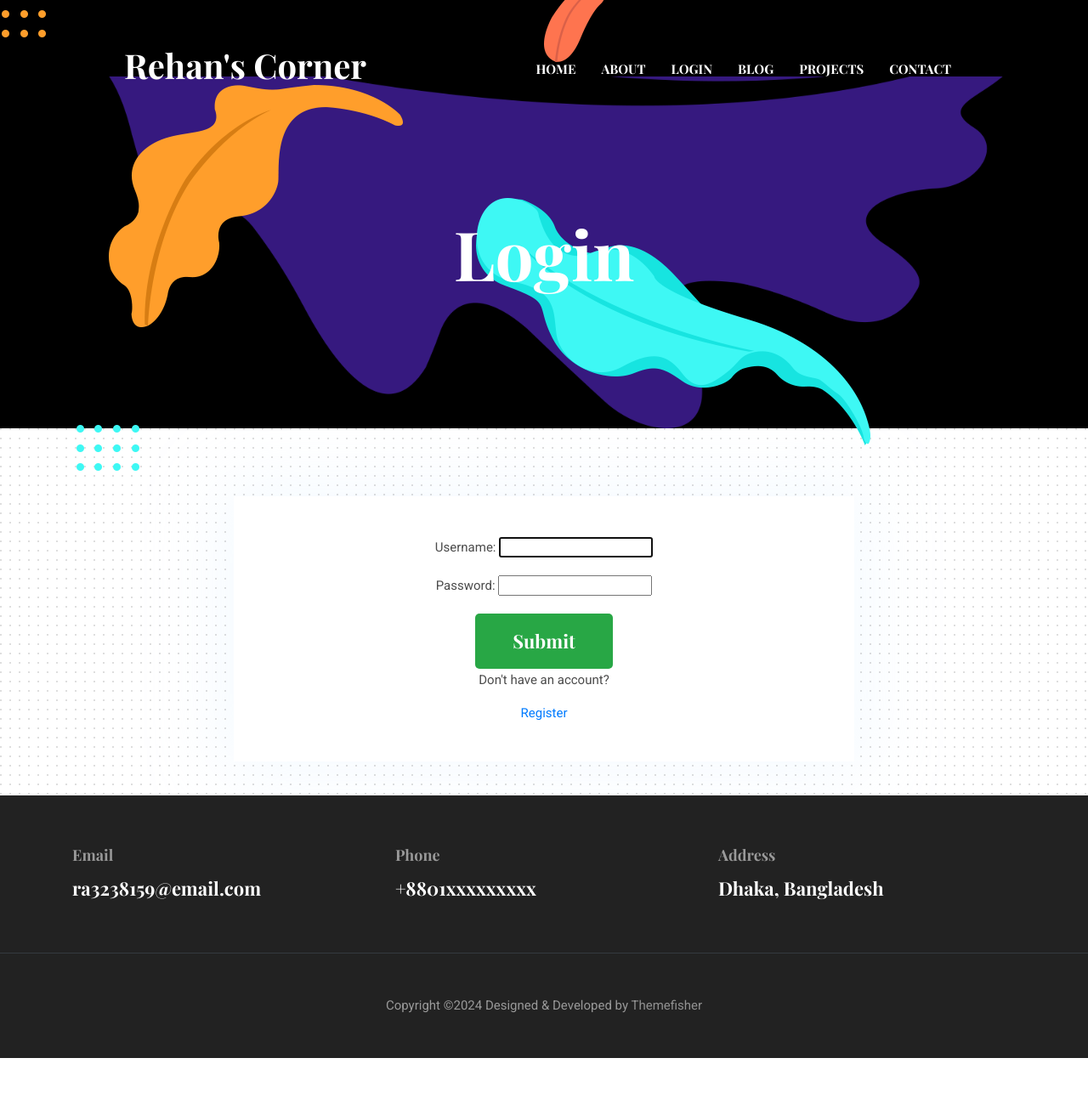
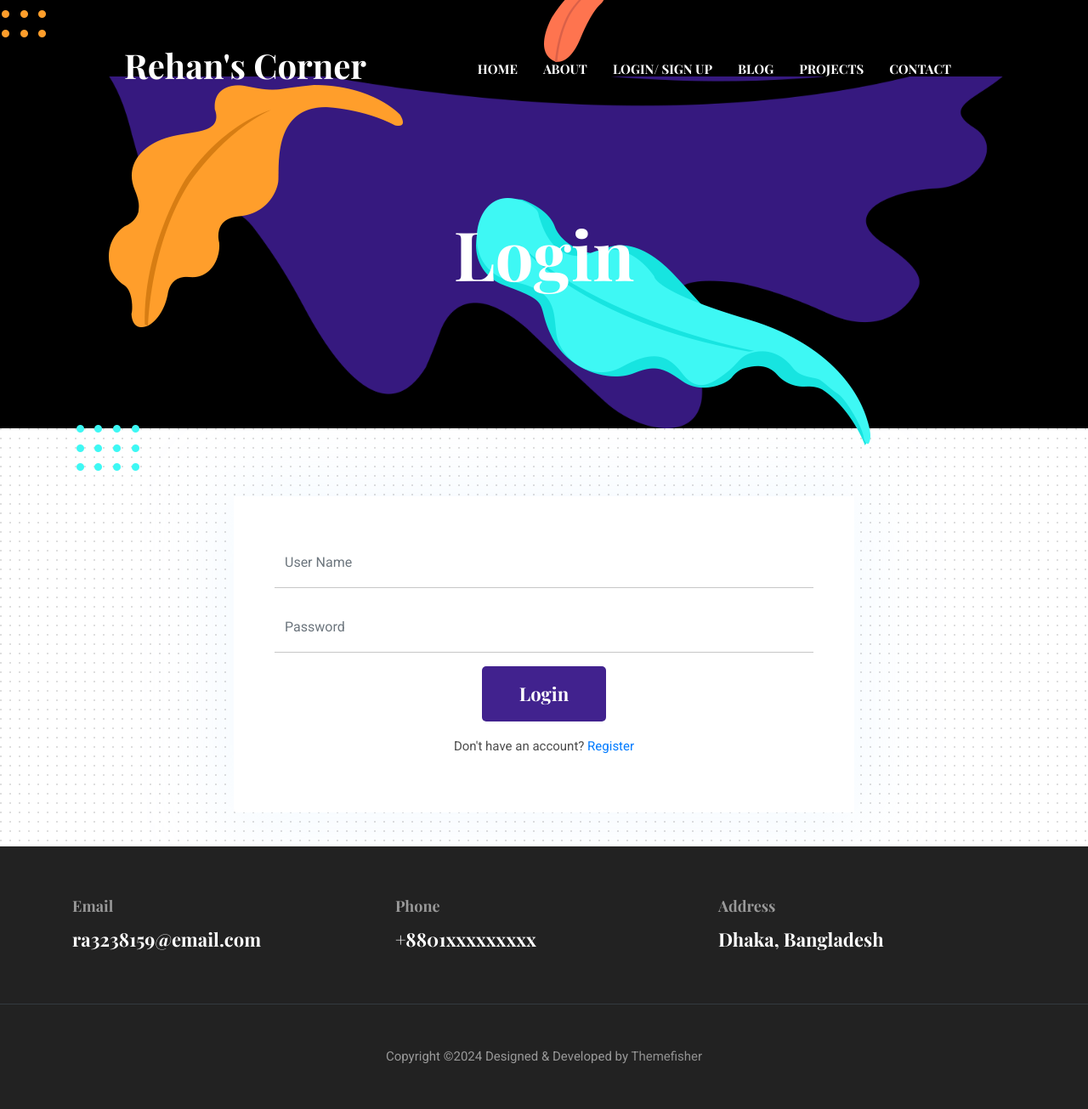
Before and after one commit to reh1548/Portfolio, a Django app: page /accounts/login/ in a window 1280 px wide. Shown: the whole page at 85% size. Before the commit the page ends 1245 px from the top, so only its background shows below. Run offline with Django 4.2, Linux system fonts and the light colour scheme; some libraries are stand-ins or nearby versions.

Commit message:
Completed login/registration and comment system

```diff
--- /dev/null
+++ b/accounts/templates/accounts/login_register.html
@@ -0,0 +1,102 @@
+{% extends "base/base.html" %} {% load static %} {% block body %}
+
+<!-- page title -->
+<section class="page-title bg-primary position-relative">
+  <div class="container">
+    <div class="row">
+      <div class="col-12 text-center">
+        <h1 class="text-white font-tertiary">{% if register %}Register{% else %}Login{% endif %}</h1>
+      </div>
+    </div>
+  </div>
+  <!-- background shapes -->
+  {% include "base/_background_shapes.html" %}
+  <!-- /page title -->
+
+  <section class="section section-on-footer" data-background="images/backgrounds/bg-dots.png" style="padding-bottom: 290px">
+    <div class="container">
+      <div class="row">
+        <div class="col-lg-8 mx-auto">
+          <div class="bg-white rounded text-center p-5 shadow-down">
+            {% if messages %}
+              <div id="message-container">
+                {% for message in messages %}
+                  <div class="alert {% if message.tags == 'success' %}alert-success{% elif message.tags == 'error' %}alert-danger{% endif %}" role="alert">
+                    {{ message }}
+                  </div>
+                {% endfor %}
+              </div>
+            {% endif %}
+
+            {% if register %}
+            <!-- Registration Form Starts-->
+            <form action="{% url 'register' %}" method="POST">
+              {% csrf_token %}
+              <div class="form-group">
+                <input type="text" name="username" class="form-control" placeholder="User Name" required />
+                {% if form.username.errors %}
+                <div class="text-danger">{{ form.username.errors }}</div>
+                {% endif %}
+              </div>
+              <div class="form-group">
+                <input type="text" name="first_name" class="form-control" placeholder="First Name" required />
+                {% if form.first_name.errors %}
+                <div class="text-danger">{{ form.first_name.errors }}</div>
+                {% endif %}
+              </div>
+              <div class="form-group">
+                <input type="text" name="last_name" class="form-control" placeholder="Last Name" required />
+                {% if form.last_name.errors %}
+                <div class="text-danger">{{ form.last_name.errors }}</div>
+                {% endif %}
+              </div>
+              <div class="form-group">
+                <input type="email" name="email" class="form-control" placeholder="Email" required />
+                {% if form.email.errors %}
+                <div class="text-danger">{{ form.email.errors }}</div>
+                {% endif %}
+              </div>
+              <div class="form-group">
+                <input type="password" name="password1" class="form-control" placeholder="Password" required />
+                {% if form.password1.errors %}
+                <div class="text-danger">{{ form.password1.errors }}</div>
+                {% endif %}
+              </div>
+              <div class="form-group">
+                <input type="password" name="password2" class="form-control" placeholder="Confirm Password" required />
+                {% if form.password2.errors %}
+                <div class="text-danger">{{ form.password2.errors }}</div>
+                {% endif %}
+              </div>
+              <div class="form-group">
+                <input type="submit" value="Register" class="btn btn-primary" />
+              </div>
+            </form>
+            <p>Already have an account? <a href="{% url 'login' %}">Login</a></p>
+            <!-- Registration Form Ends-->
+            {% else %}
+            <!-- Login Form Starts-->
+            <form action="{% url 'login' %}" method="POST">
+              {% csrf_token %}
+              <div class="form-group">
+                <input type="text" name="username" class="form-control" placeholder="User Name" required />
+              </div>
+              <div class="form-group">
+                <input type="password" name="password" class="form-control" placeholder="Password" required />
+              </div>
+              <div class="form-group">
+                <input type="submit" value="Login" class="btn btn-primary" />
+              </div>
+            </form>
+            <p>Don't have an account? <a href="{% url 'register' %}">Register</a></p>
+            <!-- Login Form Ends-->
+            {% endif %}
+
+          </div>
+        </div>
+      </div>
+    </div>
+  </section>
+
+{% endblock %}
+</section>
--- a/accounts/urls.py
+++ b/accounts/urls.py
@@ -1,7 +1,8 @@
 from django.urls import path, include
-from .views import registration
+from . import views
 
 urlpatterns = [
-    path('', include("django.contrib.auth.urls")),
-    path('registration/', registration, name='registration'),
+    path('register/', views.registerUser, name='register'),
+    path('login/', views.loginUser, name='login'),
+    path('logout/', views.logoutUser, name='logout'),
 ]
--- a/accounts/views.py
+++ b/accounts/views.py
@@ -1,9 +1,11 @@
-from django.shortcuts import render, redirect
-from django.contrib.auth import login, authenticate
+from django.shortcuts import render, redirect, reverse
+from django.contrib.auth import login, authenticate, logout
+from django.contrib import messages
+from django.contrib.auth.models import User
 from .forms import CustomUserCreationForm
-# Create your views here.
 
-def registration(request):
+
+def registerUser(request):
     if request.method == 'POST':
         form = CustomUserCreationForm(request.POST)
         if form.is_valid():
@@ -12,7 +14,39 @@ def registration(request):
             raw_password = form.cleaned_data.get('password1')
             user = authenticate(username=username, password=raw_password)
             login(request, user)
-            return redirect('index')
+            return redirect(reverse('index'))
+        else:
+            messages.error(request, "Invalid Format!")
     else:
         form = CustomUserCreationForm()
-    return render(request, 'registration/registration.html', {'form': form})
+
+    return render(request, 'accounts/login_register.html', {'form': form, 'register': True})
+
+def loginUser(request):
+    if request.user.is_authenticated:
+        return redirect(reverse('index'))  # Redirect to home page if the user is already logged in
+
+    if request.method == 'POST':
+        username = request.POST['username']
+        password = request.POST['password']
+        try:
+            user = User.objects.get(username=username)
+        except User.DoesNotExist:
+            messages.error(request, "User Name doesn't exist")
+            return render(request, 'accounts/login_register.html')
+
+        user = authenticate(request, username=username, password=password)
+
+        if user is not None:
+            login(request, user)  # Log in the user
+            return redirect(reverse('index'))  # Redirect to home page after successful login
+        else:
+            messages.error(request, 'User Name or Password is incorrect')
+
+    return render(request, 'accounts/login_register.html')
+
+
+def logoutUser(request):
+    logout(request)
+    messages.success(request, 'User logged out')
+    return redirect('login')
--- a/base/templates/base/base.html
+++ b/base/templates/base/base.html
@@ -53,13 +53,13 @@
         <li class="nav-item">
           <a class="nav-link" href="{% url 'about' %}">About</a>
         </li>
-        {% if user.is_authenticated %}
+        {% if request.user.is_authenticated %}
         <li class="nav-item">
           <a class="nav-link" href="{% url 'logout' %}">Logout</a>
         </li>
         {% else %}
         <li class="nav-item">
-          <a class="nav-link" href="{% url 'login' %}">Login</a>
+          <a class="nav-link" href="{% url 'login' %}">Login/ Sign Up</a>
         </li>
         {% endif %}
 
@@ -124,5 +124,20 @@
 <!-- Main Script -->
 <script src="{% static 'js/script.js' %}"></script>
 
+
+<script>
+  setTimeout(function() {
+    var messageContainer = document.getElementById('message-container');
+    if (messageContainer) {
+      var messages = messageContainer.getElementsByClassName('alert');
+      for (var i = 0; i < messages.length; i++) {
+        if (!messages[i].classList.contains('alert-danger')) { // Do not clear error messages
+          messages[i].style.display = 'none';
+        }
+      }
+    }
+  }, 2000); // Clear non-error messages after 2 seconds
+</script>
+
 </body>
 </html>
--- a/blog/urls.py
+++ b/blog/urls.py
@@ -1,8 +1,8 @@
 from django.urls import path
 from . import views
 
-
 urlpatterns = [
-  path('blog/', views.blog, name='blog'),
-  path('blog_single/<int:id>/', views.blog_single, name='blog_single'),
+    path('blog/', views.blog, name='blog'),
+    path('blog_single/<int:id>/', views.blog_single, name='blog_single'),
+    path('add_comment/<int:blog_id>/', views.add_comment, name='add_comment'),
 ]
--- a/myportfolio/settings.py
+++ b/myportfolio/settings.py
@@ -36,7 +36,7 @@ MEDIA_ROOT = os.path.join(BASE_DIR, 'media')
 # SECURITY WARNING: keep the secret key used in production secret!
 SECRET_KEY = 'django-insecure-dni1d%m6(cbq6iuakb$xc3_pea!ous*zepq7&#0%#(kbza6382'
 
-LOGIN_REDIRECT_URL = 'index'
+# LOGIN_REDIRECT_URL = 'index'
 
 
 # SECURITY WARNING: don't run with debug turned on in production!
@@ -48,6 +48,7 @@ ALLOWED_HOSTS = []
 # Application definition
 
 INSTALLED_APPS = [
+
     'django.contrib.admin',
     'django.contrib.auth',
     'django.contrib.contenttypes',
--- a/requirements.txt
+++ b/requirements.txt
@@ -1,4 +1,5 @@
 Django==4.2.13
 django_tinymce==4.0.0
 python-dotenv==1.0.1
+django-bootstrap-v5==1.0.11
 psycopg2-binary==2.9.9
```
Also changed, not shown: blog/models.py (+10 -9 lines), blog/templates/blog/blog_single.html (+51 -4 lines), blog/views.py (+35 -8 lines), blog/migrations/0002_comment.py (added).
